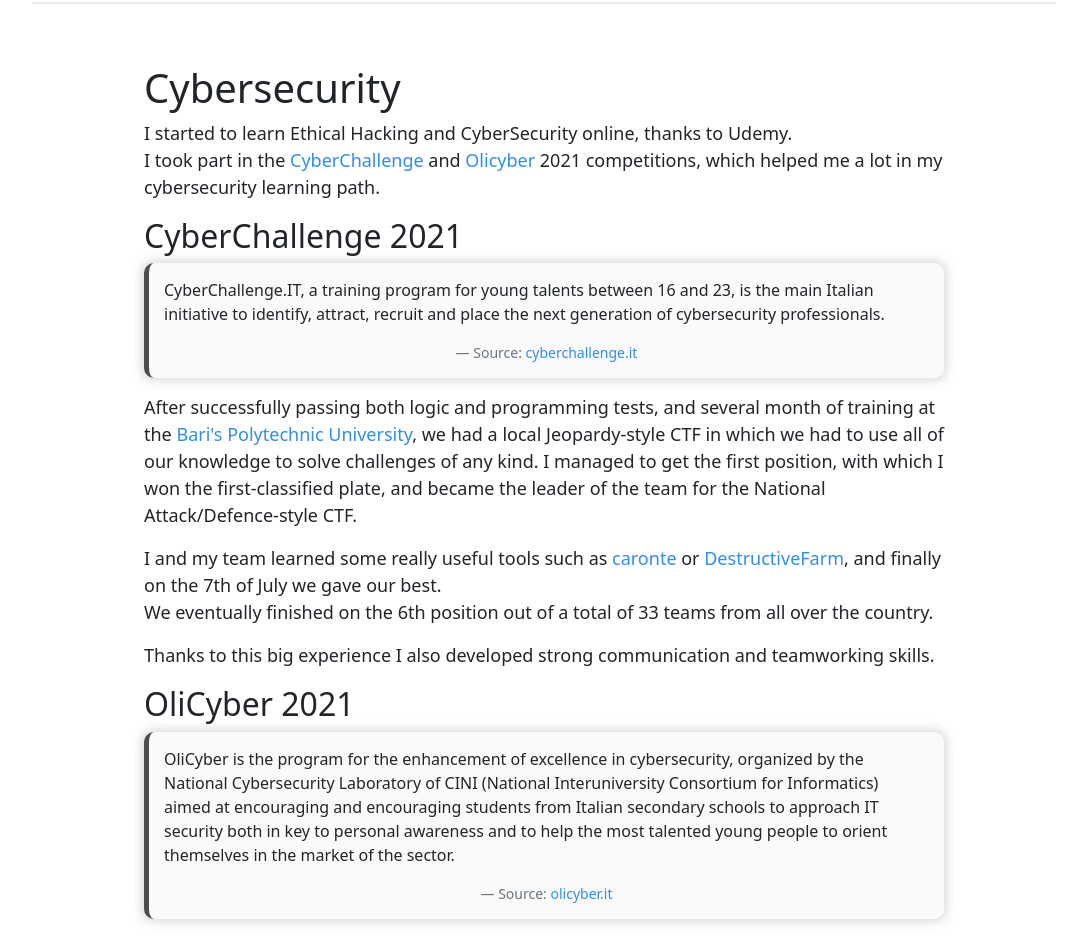
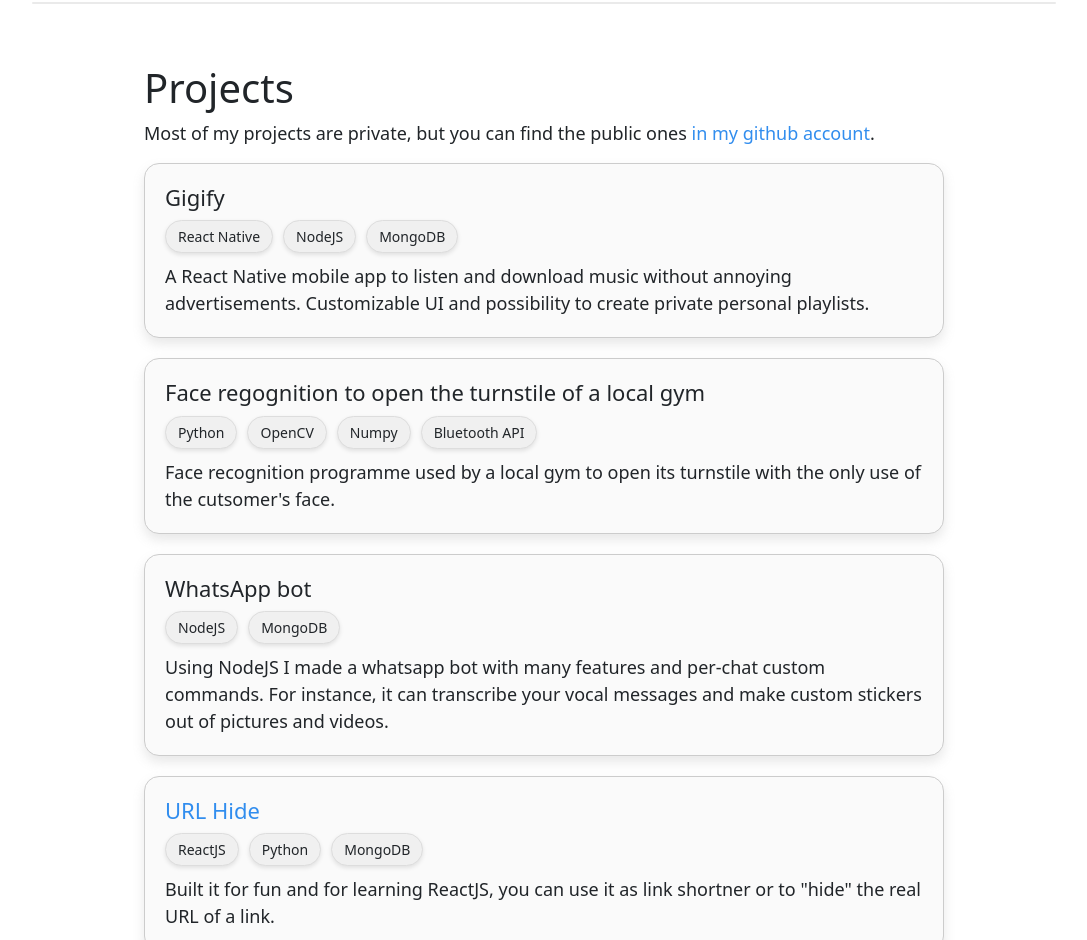
Before and after one commit to gifuzzz/gifuzzz, a Gatsby site: page / in a window 1280 px wide. Shown: the part 1860-2800 px from the top of the page, without its empty margins (96-1183 px from the left). Built offline with nearby package versions, Linux system fonts and the light colour scheme; Gatsby itself is replaced by a stand-in of ours.

Commit message:
Added tech stacks, modified title and added gigify

```diff
--- a/gatsby-config.js
+++ b/gatsby-config.js
@@ -1,6 +1,6 @@
 module.exports = {
   siteMetadata: {
-    title: `gifuzzz`,
+    title: `Luigi Fanuzzi`,
     siteUrl: `https://gifuzzz.eu`,
   },
   plugins: [
--- a/src/components/Info/Whatiknow.js
+++ b/src/components/Info/Whatiknow.js
@@ -12,7 +12,7 @@
         <RevealAnimation animationClass="reveal-text reveal-text-p">
           <p>
             Almost everything that I know is the product of years of self learning, practice, and projects that I like to dive into.
-            I always enjoy learning something new and whenever I have time to code, I code random things.<br/>
+            I always enjoy learning something new and whenever I have time to code, I develop solutions to problems I ecounter.<br/>
             Here is what I know so far:
           </p>
         </RevealAnimation>
--- /dev/null
+++ b/src/components/Projects/Project.js
@@ -0,0 +1,21 @@
+import React from 'react';
+import RevealAnimation from '../../utils/RevealAnimation';
+import TechStack from './TechStack';
+
+export default function Project({ title, href, techStack=[], children }) {
+  return (
+    <div className="project">
+      <RevealAnimation animationClass="reveal-text">
+        { href ?
+          <h2><a href={href} target="_blank" rel="noreferrer">{title}</a></h2>
+          :
+          <h2>{title}</h2>
+        }
+      </RevealAnimation>
+      <RevealAnimation animationClass="reveal-text-reverse reveal-text-p">
+        <TechStack techs={techStack} />
+        {children}
+      </RevealAnimation>
+    </div>
+  )
+}
--- a/src/components/Projects/Projects.js
+++ b/src/components/Projects/Projects.js
@@ -2,6 +2,7 @@
 import RevealAnimation from '../../utils/RevealAnimation';
 import './Projects.css'
 import { GITHUB_URL, LIGHTS_URL, MOTION_PROJECT_URL, URLHIDE_URL } from '../../utils/consts';
+import Project from './Project'
 
 export default function Projects() {
   return (
@@ -11,51 +12,53 @@
           <h1>Projects</h1>
         </RevealAnimation>
         <RevealAnimation animationClass="reveal-text-reverse reveal-text-p">
-          <p>Most of my projects are private, but you can find the public ones <a href={GITHUB_URL} target="_blank" rel="noreferrer">in my github account</a></p>
+          <p>Most of my projects are private, but you can find the public ones <a href={GITHUB_URL} target="_blank" rel="noreferrer">in my github account</a>.</p>
         </RevealAnimation>
-        <div className="project">
-          <RevealAnimation animationClass="reveal-text">
-            <h2>Face recognition to open the turnstile of a local gym<br/></h2>
-          </RevealAnimation>
-          <RevealAnimation animationClass="reveal-text-reverse reveal-text-p">
-            <p>Face recognition programme used by a local gym to open its turnstile with the only use of your face.</p>
-          </RevealAnimation>
-        </div>
-        <div className="project">
-          <RevealAnimation animationClass="reveal-text">
-            <h2>WhatsApp bot<br/></h2>
-          </RevealAnimation>
-          <RevealAnimation animationClass="reveal-text-reverse reveal-text-p">
-            <p>
-              Using NodeJS I made a whatsapp bot with many features and custom commands.<br/>
-              For instance, it can transcribe your vocal messages and make stickers out of pictures and videos.
-            </p>
-          </RevealAnimation>
-        </div>
-        <div className="project">
-          <RevealAnimation animationClass="reveal-text">
-            <h2><a href={URLHIDE_URL} target="_blank" rel="noreferrer">URL Hide</a></h2>
-          </RevealAnimation>
-          <RevealAnimation animationClass="reveal-text-reverse reveal-text-p">
-            <p>Built it for fun and for learning React JS, you can use it as link shortner or to hide the real URL of a link.</p>
-          </RevealAnimation>
-        </div>
-        <div className="project">
-          <RevealAnimation animationClass="reveal-text">
-            <h2><a href={GITHUB_URL + "ledstrip"} target="_blank" rel="noreferrer">ledstrip</a></h2>
-          </RevealAnimation>
-          <RevealAnimation animationClass="reveal-text-reverse reveal-text-p">
-            <p>Bluetooth controller made to control my <a href={LIGHTS_URL} target="_blank" rel="noreferrer">aoguerbe led strip lights</a> from web browsers and telegram.</p>
-          </RevealAnimation>
-        </div>
-        <div className="project">
-          <RevealAnimation animationClass="reveal-text">
-            <h2><a href={GITHUB_URL + "motionctl"} target="_blank" rel="noreferrer">motionctl</a></h2>
-          </RevealAnimation>
-          <RevealAnimation animationClass="reveal-text-reverse reveal-text-p">
-            <p><a href={MOTION_PROJECT_URL} target="_blank" rel="noreferrer">Motion</a> is a program that you can install on your Raspberry Pi to have a camera server, and it also stores videos of when it founds motion. Unfortunately, you can&#39;t watch these videos from the motion web interface, so I made something.<br/>Motionctl lets you watch and delete motion videos via a web interface.<br/></p>
-          </RevealAnimation>
-        </div>
+        <Project
+          title='Gigify'
+          techStack={['React Native', 'NodeJS', 'MongoDB']}
+        >
+          <p>A React Native mobile app to listen and download music without annoying advertisements. Customizable UI and possibility to create private personal playlists.</p>
+
+        </Project>
+        <Project
+          title='Face regognition to open the turnstile of a local gym'
+          techStack={['Python', 'OpenCV', 'Numpy', 'Bluetooth API']}
+        >
+          <p>Face recognition programme used by a local gym to open its turnstile with the only use of the cutsomer's face.</p>
+        </Project>
+        <Project
+          title='WhatsApp bot'
+          techStack={['NodeJS', 'MongoDB']}
+        >
+          <p>
+            Using NodeJS I made a whatsapp bot with many features and per-chat custom commands.
+            For instance, it can transcribe your vocal messages and make custom stickers out of pictures and videos.
+          </p>
+        </Project>
+        <Project
+          title='URL Hide'
+          href={URLHIDE_URL}
+          techStack={['ReactJS', 'Python', 'MongoDB']}
+        >
+          <p>Built it for fun and for learning ReactJS, you can use it as link shortner or to "hide" the real URL of a link.</p>
+        </Project>
+        <Project
+          title='ledstrip'
+          href={GITHUB_URL + "ledstrip"}
+          techStack={['Python', 'Flask', 'bluepy', 'HTML', 'Javascript', 'CSS']}
+        >
+          <p>Bluetooth controller made to control my <a href={LIGHTS_URL} target="_blank" rel="noreferrer">aoguerbe led strip lights</a> from web browsers and telegram.</p>
+        </Project>
+        <Project
+          title='motionctl'
+          href={GITHUB_URL + "motionctl"}
+
+        >
+          <p><a href={MOTION_PROJECT_URL} target="_blank" rel="noreferrer">Motion</a> is a lightweight program that allows you to create a camera server from, for instance, a Raspberry Pi.
+          By default it also stores videos when it detects something moving, but its web interface does not allow you to watch these videos.<br/>
+          Motionctl lets you to watch and delete these motion videos via a simple web interface.</p>
+        </Project>
       </div>
     </section>
   )
--- /dev/null
+++ b/src/components/Projects/TechStack.css
@@ -0,0 +1,16 @@
+.tech-stack {
+    display: flex;
+    flex-wrap: wrap;
+    gap: 10px;
+    margin: 10px 0;
+}
+
+.tech-bubble {
+    background-color: var(--techstack-bg);
+    border: 1px solid var(--techstack-border);
+    border-radius: 20px;
+    padding: 5px 12px;
+    font-size: 14px;
+    text-align: center;
+    box-shadow: var(--techstack-shadow);
+}
--- /dev/null
+++ b/src/components/Projects/TechStack.js
@@ -0,0 +1,16 @@
+import React from 'react';
+import './TechStack.css'; // Make sure to create a corresponding CSS file for styling
+
+const TechStack = ({ techs }) => {
+    return (
+        <div className="tech-stack">
+            {techs.map((tech, index) => (
+                <div key={index} className="tech-bubble">
+                    {tech}
+                </div>
+            ))}
+        </div>
+    );
+};
+
+export default TechStack;
--- a/src/components/Welcome/Welcome.js
+++ b/src/components/Welcome/Welcome.js
@@ -15,9 +15,11 @@
         </RevealAnimation>
         <RevealAnimation animationClass='reveal-text-reverse reveal-text-p align-right'>
         <h2>
-          I'm a developer and hacker
+          I'm a developer and ethical
           <br/>
-          from Italy and Belgium
+          hacker from Italy
+          <br/>
+          and Belgium
         </h2>
         </RevealAnimation>
         <div className='center bounce'>
--- a/src/pages/index.css
+++ b/src/pages/index.css
@@ -9,7 +9,12 @@
 
     --project-bg: rgb(250, 250, 250);
     --project-border: #ccc;
-    --project-shadow: 0 0 10px 3px rgba(138, 138, 138, 0.3);
+    --project-shadow: 0 6px 12px rgba(138, 138, 138, 0.2);
+
+    --techstack-bg: #f0f0f0;
+    --techstack-border: #ddd;
+    --techstack-shadow: 0 2px 4px rgba(0, 0, 0, 0.1);
+    --techstack-color: #333;
 
     --cs-figure-bg: rgb(250, 250, 250);
     --cs-figure-shadow: 0 0 10px 3px rgba(138, 138, 138, 0.3);
@@ -28,6 +33,11 @@
     --project-bg: rgb(35, 35, 35);
     --project-border: #333;
     --project-shadow: 0 0 10px 4px rgba(0, 0, 0, 0.5);
+
+    --techstack-bg: #333;
+    --techstack-border: #444;
+    --techstack-shadow: 0 2px 4px rgba(0, 0, 0, 0.1);
+    --techstack-color: #ddd;
 
     --cs-figure-bg: rgb(35, 35, 35);
     --cs-figure-shadow: 0 0 10px 4px rgba(0, 0, 0, 0.5);
@@ -188,7 +198,7 @@
     from {
         opacity: 0;
     }
-    tp {
+    to {
         opacity: 1;
     }
 }
--- a/src/pages/index.js
+++ b/src/pages/index.js
@@ -17,19 +17,19 @@
 
       <Welcome />
 
-      <RevealAnimation animationClass='reveal-hr' triggerOnce={false}></RevealAnimation>
+      <RevealAnimation animationClass='reveal-hr' triggerOnce={false} />
 
       <Info />
 
-      <RevealAnimation animationClass='reveal-hr' triggerOnce={false}></RevealAnimation>
+      <RevealAnimation animationClass='reveal-hr' triggerOnce={false} />
+
+      <Projects />
+
+      <RevealAnimation animationClass='reveal-hr' triggerOnce={false} />
 
       <Cybersecurity />
 
-      <RevealAnimation animationClass='reveal-hr' triggerOnce={false}></RevealAnimation>
-
-      <Projects />
-
-      <RevealAnimation animationClass='reveal-hr' triggerOnce={false}></RevealAnimation>
+      <RevealAnimation animationClass='reveal-hr' triggerOnce={false} />
 
       <Contact />
 
```
